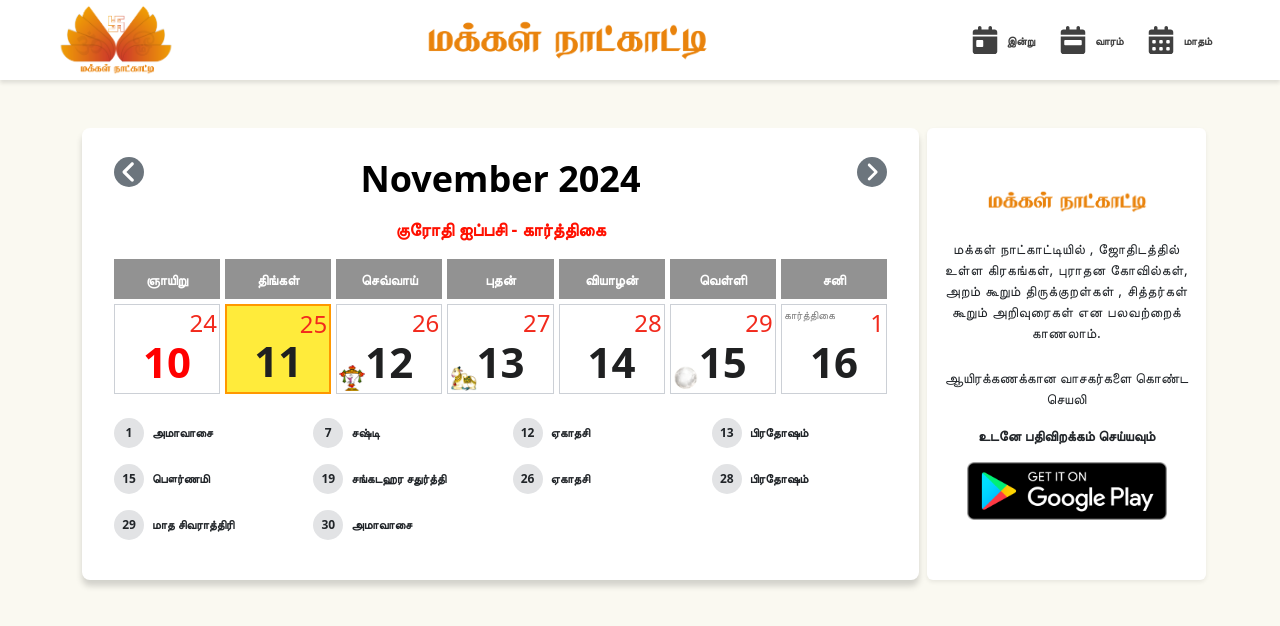
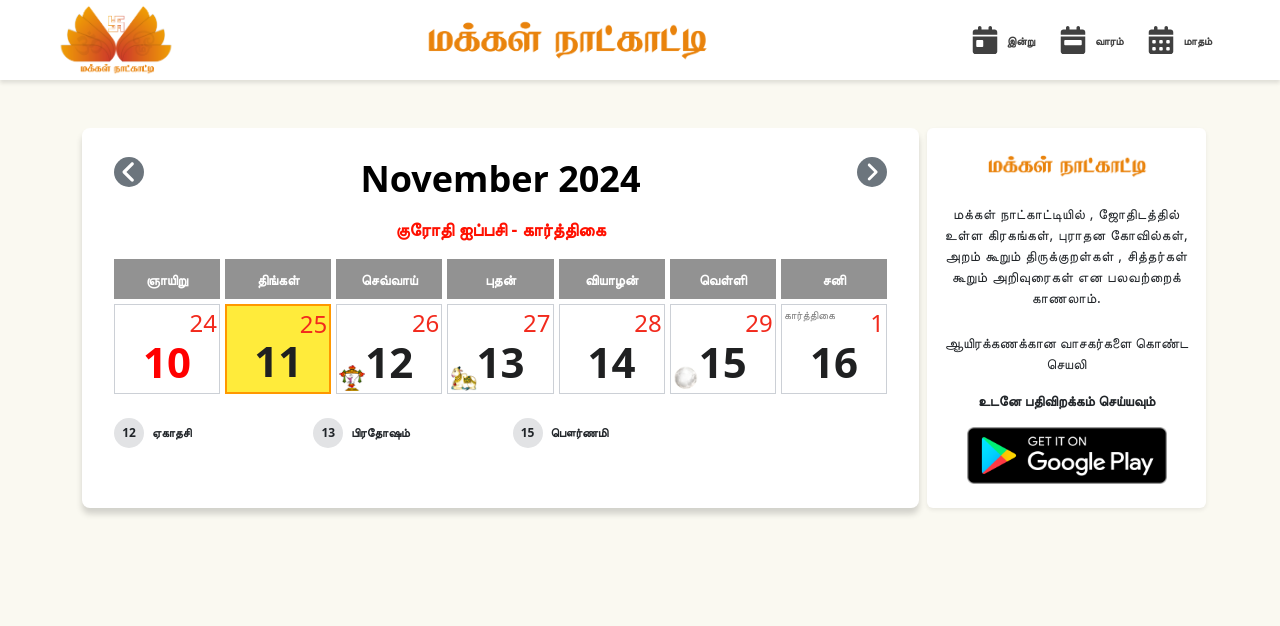
Before and after one commit to boobalan3484/calendar_new, a Next.js app: page /weekly-calendar in a window 1280 px wide. Shown: the top 626 px of the page. Built offline with nearby package versions, Linux system fonts and the light colour scheme.

Commit message:
weekCalendar_viratham_filter

```diff
--- a/src/component/WeeklyCalendar.jsx
+++ b/src/component/WeeklyCalendar.jsx
@@ -6,7 +6,6 @@ import { data } from '@/utils/Data';
 import DayModal from '@/component/DayModal';
 import PlayStoreBanner from '@/component/PlayStoreBanner';
 import Spinner from '../../public/icon/Spinner';
-// import InfinitySVG from '../../public/icon/Infinity';
 
 const WeeklyCalendar = () => {
 
@@ -54,11 +53,7 @@ const WeeklyCalendar = () => {
             fetch(fileName)
                 .then((response) => response.json())
                 .then((monthData) => {
-                    // console.log('Fetched month data:', monthData);
-                    // Optionally store the month data in state here
-
                     setViradhamData(monthData.viradhamDays)
-
                 })
                 .catch((error) => {
                     console.error('Error fetching the specific month data:', error);
@@ -105,17 +100,21 @@ const WeeklyCalendar = () => {
         }
     }, [calendarData, currentMonthIndex]); // Trigger fetch when both states change
 
-
     if (!calendarData) {
         return <div className='w-100 d-flex justify-content-center align-items-center' style={{ height: '80vh' }}>
             <Spinner />
-            {/* <InfinitySVG /> */}
         </div>; // Show loading indicator while data is being fetched
     }
 
     const currentMonthData = calendarData.cal[currentMonthIndex];
     const weeks = createWeeks(currentMonthData.days);
     const currentWeek = weeks[currentWeekIndex] || [];
+
+    console.log('currentMonthData', currentMonthData);
+    console.log('weeks', weeks);
+    console.log('currentWeek', currentWeek);
+
+
 
     const handleDateClick = (formattedDate, humanFormattedDate) => {
         setSelectedDate(formattedDate);
@@ -155,6 +154,13 @@ const WeeklyCalendar = () => {
     const isPrevDisabled = currentMonthIndex === 0 && currentWeekIndex === 0;
     const isNextDisabled = currentMonthIndex === calendarData.cal.length - 1 &&
         currentWeekIndex === weeks.length - 1;
+
+    const currentWeekDays = currentWeek.map(day => day ? day.date : null); // Extract day numbers of the current week
+    console.log('currentWeekDays', currentWeekDays);
+
+    const filteredViradhamData = viradhamData.filter(item =>
+        currentWeekDays.includes(item.day_no.toString()) // Check if day_no matches any of the current week days
+    );
 
     return (
         <div className='d-flex flex-column flex-xl-row gap-2 justify-content-between'>
@@ -270,7 +276,7 @@ const WeeklyCalendar = () => {
                     </div>
                     <div className='special-days mt-3'>
                         <div className="row row-cols-2 row-cols-md-3 row-cols-lg-4">
-                            {viradhamData.map((item, idx) => (
+                            {filteredViradhamData.map((item, idx) => (
                                 <div className="col d-flex align-items-center gap-2" key={idx}>
                                     <div className='rounded-circle bg-secondary-subtle d-flex justify-content-center align-items-center my-2' style={{ width: '30px', height: '30px' }}>
                                         <p className='text-dark fw-bold' style={{ fontSize: '12px' }} >{item.day_no}</p>
```
